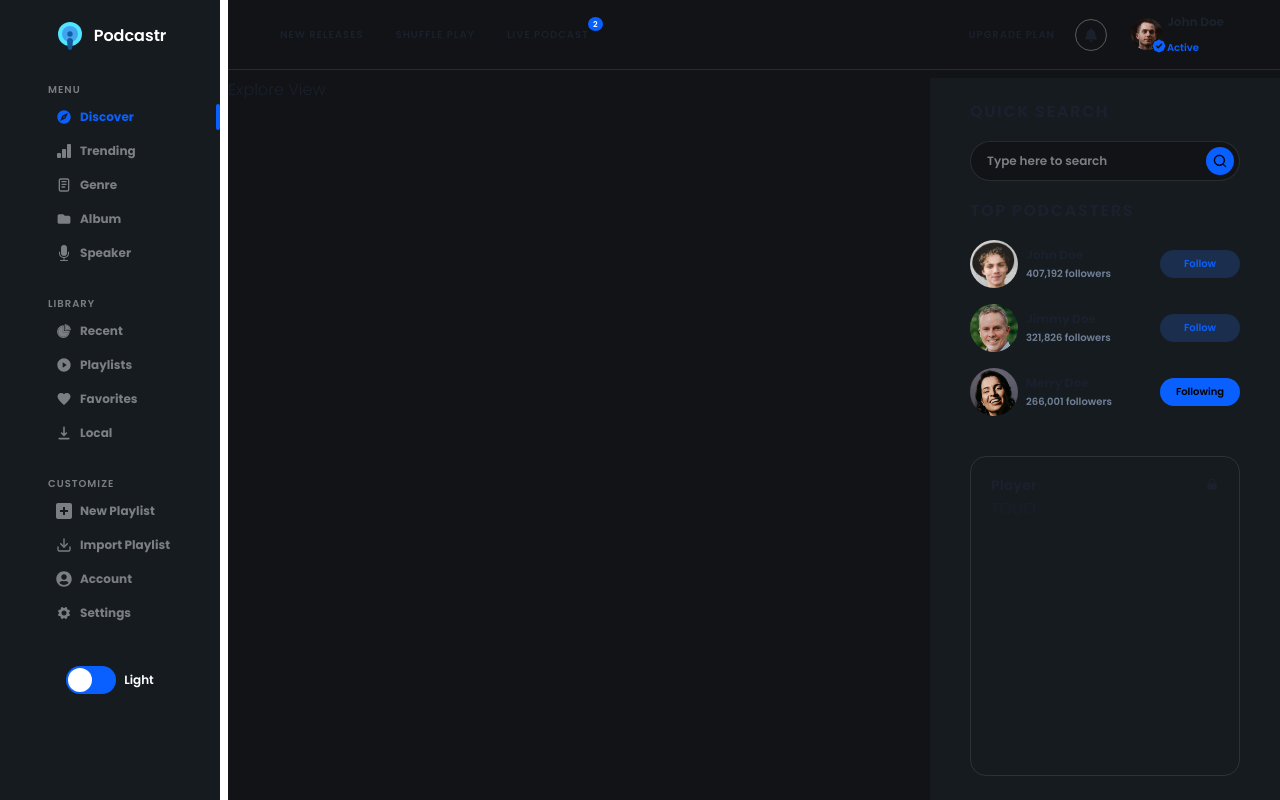
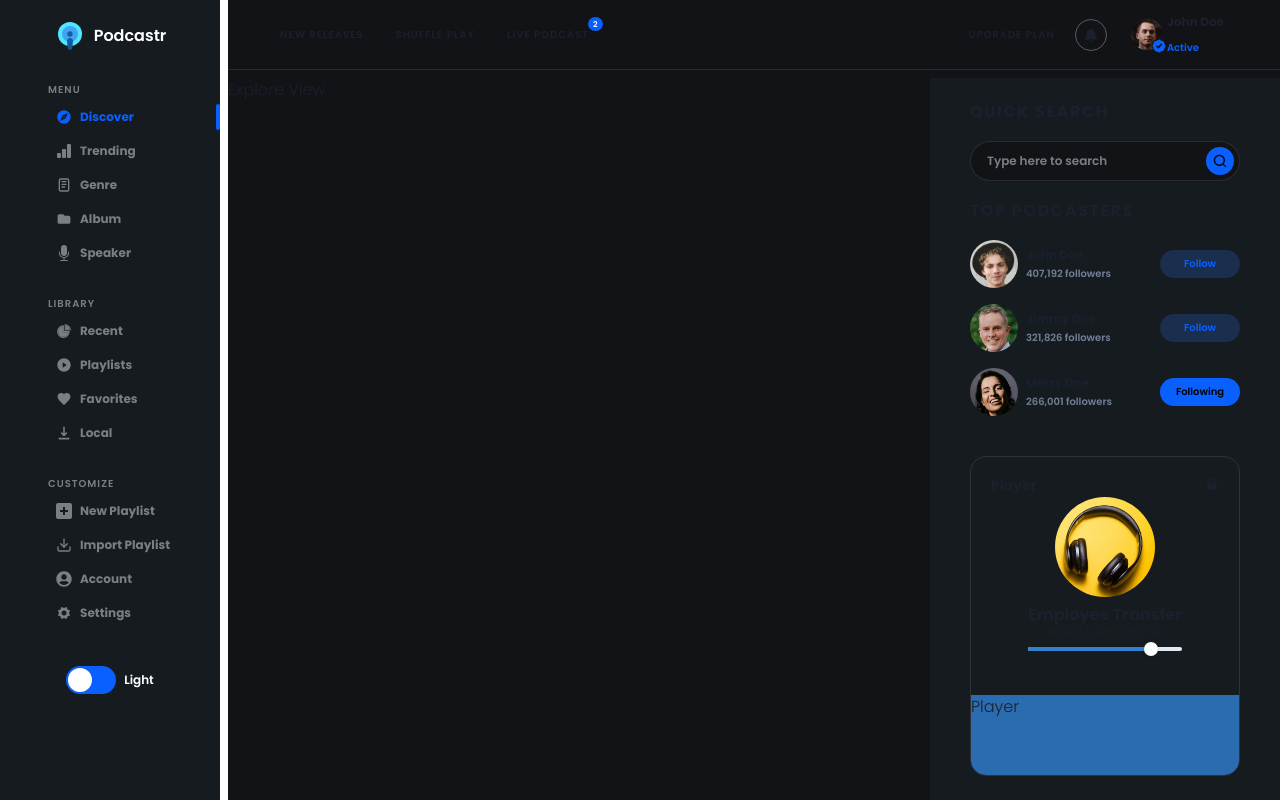
Before and after one commit to mahdi-farnia/music-spa, a React (Create React App) app: page / in a window 1280 px wide. Built offline with nearby package versions, Linux system fonts and the light colour scheme.

Commit message:
chore(Player): Player skeleton got ready

```diff
--- a/src/components/MainView/RightPanel/Player/index.tsx
+++ b/src/components/MainView/RightPanel/Player/index.tsx
@@ -1,14 +1,26 @@
-import { Box, Heading, Icon } from '@chakra-ui/react';
+import {
+  Box,
+  Heading,
+  Icon,
+  Image,
+  Slider,
+  SliderFilledTrack,
+  SliderThumb,
+  SliderTrack,
+  Text,
+  VStack
+} from '@chakra-ui/react';
 import { HiLockClosed } from 'react-icons/hi';
 
 const Player: React.FC = () => (
   <Box
     as="section"
     h="80"
-    p="40px 20px 20px"
+    pt="40px"
     rounded="2xl"
     border="1px solid rgba(255, 255, 255, 0.1)"
     position="relative"
+    overflow="hidden"
   >
     <Heading
       fontSize={14}
@@ -22,7 +34,35 @@ const Player: React.FC = () => (
       Player
       <Icon as={HiLockClosed} />
     </Heading>
-    <Box>TODO</Box>
+    <VStack w="full" h="full" justifyContent="space-between">
+      <VStack as="figure" w="full">
+        <Image
+          w="100px"
+          h="100px"
+          objectFit="cover"
+          src="/img/player.png"
+          alt="Podcast Player"
+          borderRadius="50%"
+        />
+        <Box as="figcaption">
+          <Heading as="h5" fontSize="md">
+            Employee Transfer
+          </Heading>
+          <Text textAlign="center" fontSize="x-small">
+            Earwolf & Jenna Fischer
+          </Text>
+          <Slider defaultValue={80}>
+            <SliderTrack>
+              <SliderFilledTrack />
+            </SliderTrack>
+            <SliderThumb />
+          </Slider>
+        </Box>
+      </VStack>
+      <Box w="full" h="80px" bgColor="blue.600">
+        Player
+      </Box>
+    </VStack>
   </Box>
 );
 
```
Also changed, not shown: public/img/player.png (added), 1 other file (tests, documents, lock files or other folders).
